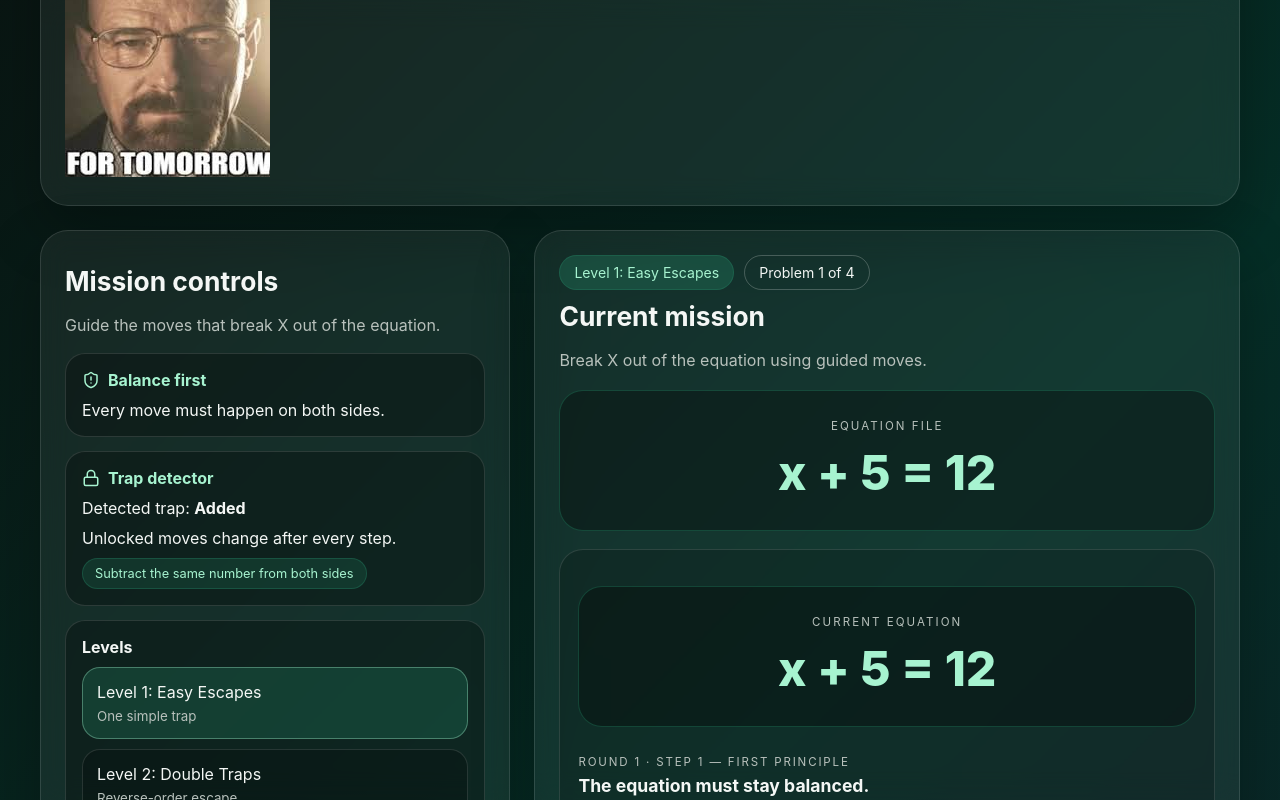
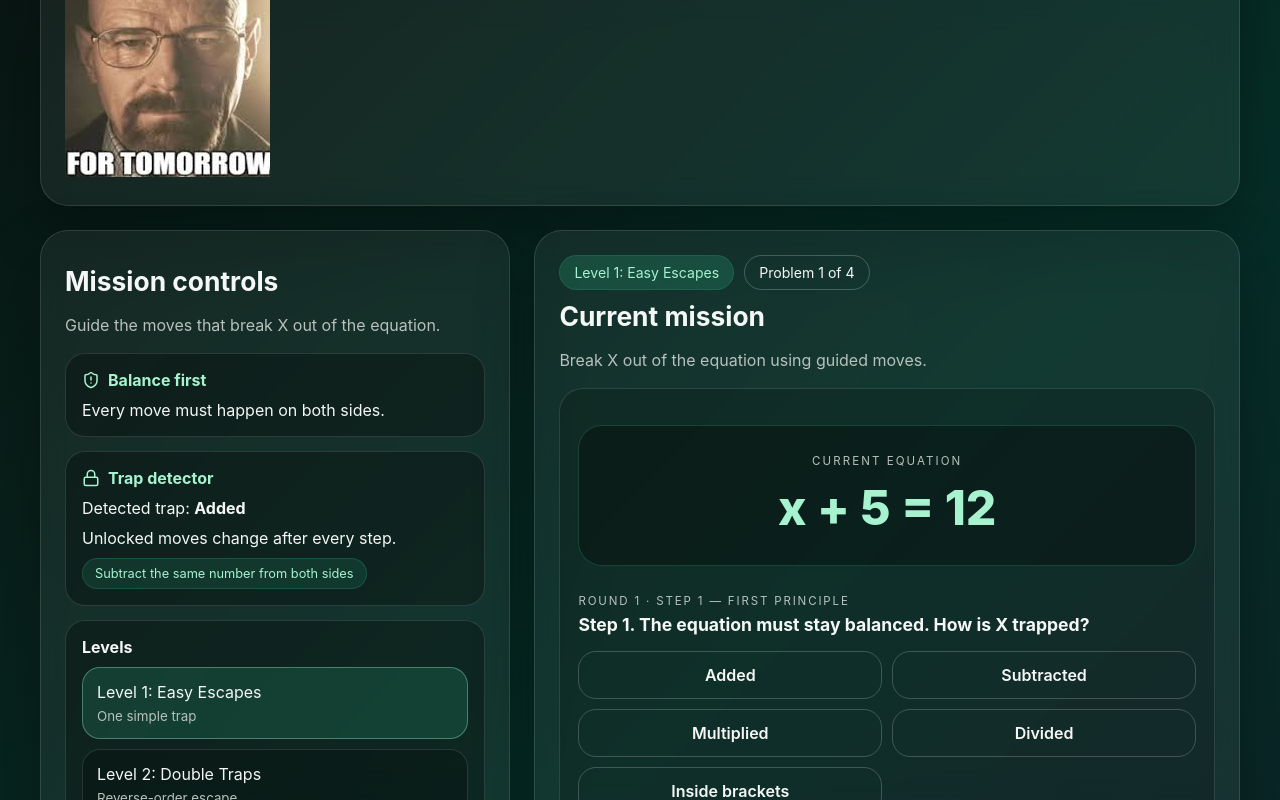
Before and after one commit to KarmaDancer/breaking-bad-algebra, a React (Vite) app: page / in a window 1280 px wide. Both pictures are taken after a click on the button "Start level mode". Shown: the part 410-1210 px from the top of the page. Built offline with nearby package versions, Linux system fonts and the light colour scheme.

Commit message:
Update App.jsx

```diff
--- a/src/App.jsx
+++ b/src/App.jsx
@@ -1,4 +1,4 @@
-import React, { useMemo, useState } from 'react';
+import React, { useEffect, useMemo, useRef, useState } from 'react';
 import { motion } from 'framer-motion';
 import { CheckCircle2, Home, Lock, RefreshCw, ShieldAlert, Swords, Target, WandSparkles } from 'lucide-react';
 
@@ -301,6 +301,7 @@ export default function App() {
   const [roundNumber, setRoundNumber] = useState(1);
   const [roundPrompt, setRoundPrompt] = useState('');
   const [walterMessage, setWalterMessage] = useState("Let’s cook… algebra.");
+  const engineTopRef = useRef(null);
 
   const level = levels[levelIndex];
   const presetEquation = useMemo(() => getProblem(levelIndex, problemIndex), [levelIndex, problemIndex]);
@@ -317,6 +318,12 @@ export default function App() {
   const progress = Math.round((solvedCount / totalProblems) * 100);
   const isCorrect = activeEquation && solution !== null && guess !== '' && Number(guess) === solution;
   const missionComplete = parsed?.type === 'linear' && parsed.coeff === 1 && parsed.constant === 0;
+
+  useEffect(() => {
+    if (roundNumber > 1 && engineTopRef.current) {
+      engineTopRef.current.scrollIntoView({ behavior: 'smooth', block: 'start' });
+    }
+  }, [roundNumber]);
 
   function resetMissionState(nextEquation = baseEquation) {
     setLiveEquation(nextEquation || '');
@@ -596,12 +603,7 @@ export default function App() {
                 <h2 className="card-title">Current mission</h2>
                 <p className="card-copy">Break X out of the equation using guided moves.</p>
 
-                <div className="equation-box">
-                  <div className="equation-label">Equation file</div>
-                  <div className="equation-text">{activeEquation || 'Type an equation to start'}</div>
-                </div>
-
-                <div className="engine-box">
+                                <div className="engine-box" ref={engineTopRef}>
                   <div className="equation-box" style={{ marginBottom: '12px' }}>
                     <div className="equation-label">Current equation</div>
                     <div className="equation-text">{activeEquation || 'Type an equation to start'}</div>
@@ -609,8 +611,7 @@ export default function App() {
                   {roundPrompt && <div className="muted">{roundPrompt}</div>}
                   <div>
                     <div className="step-label">Round {roundNumber} · Step 1 — First Principle</div>
-                    <div className="step-title">The equation must stay balanced.</div>
-                    <div className="card-copy">How is X trapped?</div>
+                    <div className="step-title">Step 1. The equation must stay balanced. How is X trapped?</div>
                   </div>
                   <div className="option-grid">
                     {trapOptions.map((option) => (
@@ -627,8 +628,8 @@ export default function App() {
                   {selectedTrap && <p className="card-copy">You chose: <strong>{selectedTrap}</strong></p>}
 
                   <div>
-                    <div className="step-label">Step 2 — Inquiry</div>
-                    <div className="card-copy">What move makes sense here now?</div>
+                    <div className="step-label">Step 2</div>
+                    <div className="card-copy">What move is the opposite of how X is trapped?</div>
                     {selectedMove === '' && availableMoves.length > 0 && (
                       <div className="muted">Hint: a good next move is <strong>{suggestedMove}</strong>.</div>
                     )}
@@ -662,11 +663,11 @@ export default function App() {
 
                 <div className="mini-card observation-box">
                   <div className="step-label">Step 3 — Observation</div>
-                  <div className="step-title">What changes after the move?</div>
+                  <div className="step-title">Step 3. Apply your chosen move and type your new equation</div>
                   <div className="observation-panel">
                     <div className="obs-line">{activeEquation || 'Equation'}</div>
                     <div className="obs-arrow">↓ {selectedMove ? (previewStep?.action || 'Work out the next balanced equation') : 'Choose the move for this round first'}</div>
-                    <div className="obs-line">{stepCorrect ? (previewStep?.after || 'Next balanced equation appears here') : 'Type the next balanced equation below'}</div>
+                    <div className="obs-line">{stepCorrect ? (previewStep?.after || '') : ''}</div>
                   </div>
                   <div className="stack-gap small-gap">
                     <strong>Type the new equation</strong>
@@ -682,7 +683,7 @@ export default function App() {
                     />
                   </div>
                   <div className="yesno-row">
-                    <AppButton variant="secondary" onClick={checkStepAndAdvance} disabled={!selectedMove || !previewStep}>Check step</AppButton>
+                    <AppButton variant="secondary" onClick={checkStepAndAdvance} disabled={!selectedMove || !previewStep}>Check move</AppButton>
                     <AppButton variant="secondary" onClick={() => setShowEscapePlan((s) => !s)}>{showEscapePlan ? 'Hide escape plan' : 'Show escape plan'}</AppButton>
                   </div>
                   {stepChecked && (
```
